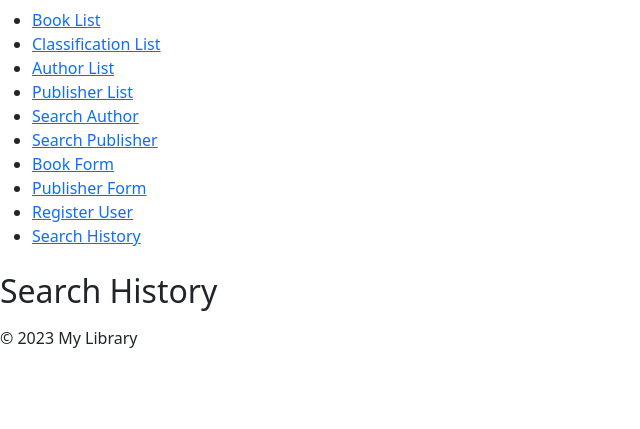
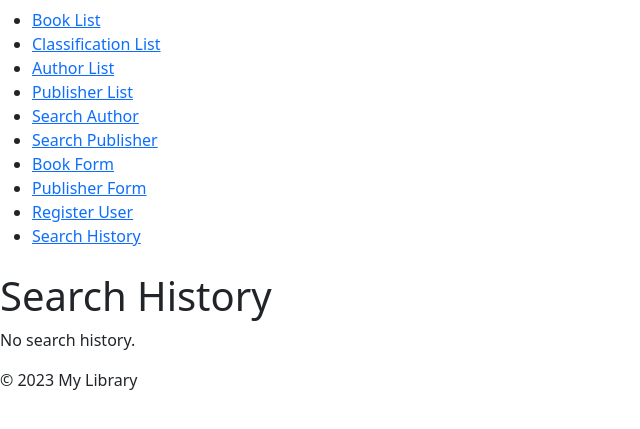
Before and after one commit to louispawaon/mugna-django-training, a Django app: page /search_history/ in a window 1280 px wide. Shown: the top 429 px of the page, without its empty margins (0-640 px from the left). Run offline with Django 4.2, Linux system fonts and the light colour scheme.

Commit message:
Exercise 10: Update-1

```diff
--- a/exercises/templates/search_history.html
+++ b/exercises/templates/search_history.html
@@ -1,10 +1,14 @@
-{% extends 'base.html' %}
+{% extends "base.html" %}
 
 {% block content %}
-    <h2>Search History</h2>
+  <h1>Search History</h1>
+  {% if search_history %}
     <ul>
-    {% for keyword in search_history %}
-        <li>{{ keyword }}</a></li>
-    {% endfor %}
+      {% for query in search_history %}
+        <li><a href="{% url 'publisher_search' %}?q={{ query }}">{{ query }}</a></li>
+      {% endfor %}
     </ul>
+  {% else %}
+    <p>No search history.</p>
+  {% endif %}
 {% endblock %}
--- a/exercises/views.py
+++ b/exercises/views.py
@@ -20,8 +20,10 @@ def is_admin(user):
 
 
 def user_logout(request):
+    if "search_history" in request.session:
+        del request.session["search_history"]
     logout(request)
-    return render(request, "user_logout.html")
+    return HttpResponseRedirect(reverse("home"))
 
 
 # Create your views here.
@@ -272,12 +274,9 @@ class SearchPublisherView(ListView):
     def get_queryset(self):
         query = self.request.GET.get("q")
         if query:
-            if not self.request.session.get("search_history"):
-                self.request.session["search_history"] = [query]
-            else:
-                self.request.session["search_history"] = self.request.session[
-                    "search_history"
-                ] + [query]
+            search_history = self.request.session.get("search_history", [])
+            search_history.append(query)
+            self.request.session["search_history"] = search_history
             return Publisher.objects.filter(name__icontains=query)
         else:
             return Publisher.objects.all()
@@ -291,12 +290,9 @@ class SearchAuthorView(ListView):
     def get_queryset(self):
         query = self.request.GET.get("q")
         if query:
-            if not self.request.session.get("search_history"):
-                self.request.session["search_history"] = [query]
-            else:
-                self.request.session["search_history"] = self.request.session[
-                    "search_history"
-                ] + [query]
+            search_history = self.request.session.get("search_history", [])
+            search_history.append(query)
+            self.request.session["search_history"] = search_history
             return Author.objects.filter(
                 Q(first_name__contains=query) | Q(last_name__contains=query)
             )
@@ -309,6 +305,7 @@ class CreateBookView(CreateView):
     form_class = BookForm
     template_name = "book_form.html"
 
+    @user_passes_test(is_admin)
     def post(self, request, *args, **kwargs):
         form = self.form_class(request.POST)
         if form.is_valid():
@@ -323,6 +320,7 @@ class UpdateBookView(UpdateView):
     context_object_name = "books"
     template_name = "book_update.html"
 
+    @user_passes_test(is_admin)
     def form_valid(self, form):
         self.object = form.save()
         return HttpResponseRedirect(reverse("book_detail", args=[self.object.pk]))
@@ -332,6 +330,7 @@ class DeleteBookView(DeleteView):
     model = Book
     template_name = "book_delete.html"
 
+    @user_passes_test(is_admin)
     def delete(self, request, *args, **kwargs):
         self.object = self.get_object()
         self.object.delete()
@@ -343,6 +342,7 @@ class CreatePublisherView(CreateView):
     form_class = PublisherForm
     template_name = "publisher_form.html"
 
+    @user_passes_test(is_admin)
     def post(self, request, *args, **kwargs):
         form = self.form_class(request.POST)
         if form.is_valid():
@@ -359,6 +359,7 @@ class UpdatePublisherView(UpdateView):
     context_object_name = "publishers"
     template_name = "publisher_update.html"
 
+    @user_passes_test(is_admin)
     def form_valid(self, form):
         self.object = form.save()
         return HttpResponseRedirect(reverse("publisher_detail", args=[self.object.pk]))
@@ -368,6 +369,7 @@ class DeletePublisherView(DeleteView):
     model = Publisher
     template_name = "publisher_delete.html"
 
+    @user_passes_test(is_admin)
     def delete(self, request, *args, **kwargs):
         self.object = self.get_object()
         self.object.delete()
```
Also changed, not shown: exercises/templates/user_logout.html (+7 -6 lines), db.sqlite3.
